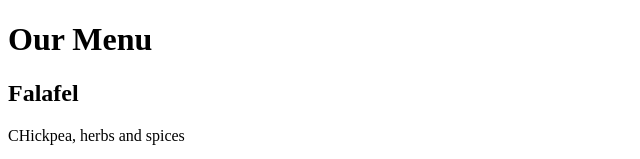
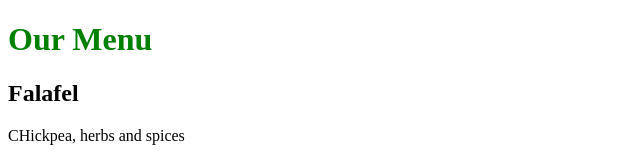
Before and after one commit to syedahalam/littlelemoncafe, a plain HTML site: page index.html in a window 1280 px wide. Shown: the top 159 px of the page, without its empty margins (0-640 px from the left). Drawn offline with Linux system fonts and the light colour scheme.

Commit message:
learned html, css

```diff
--- a/index.html
+++ b/index.html
@@ -8,7 +8,7 @@
 		<link rel="stylesheet" href="style.css" />
 	</head>
 	<body>
-		<h1>Our Menu</h1>
+		<h1 id="header1">Our Menu</h1>
 		<h2>Falafel</h2>
 		<p>CHickpea, herbs and spices</p>
 		<img src="falafel.jpg" width="200" height="'135" alt="falafel pic" />
--- a/style.css
+++ b/style.css
@@ -0,0 +1,6 @@
+h1 {
+	color: purple;
+}
+#header1 {
+	color: green;
+}
```
